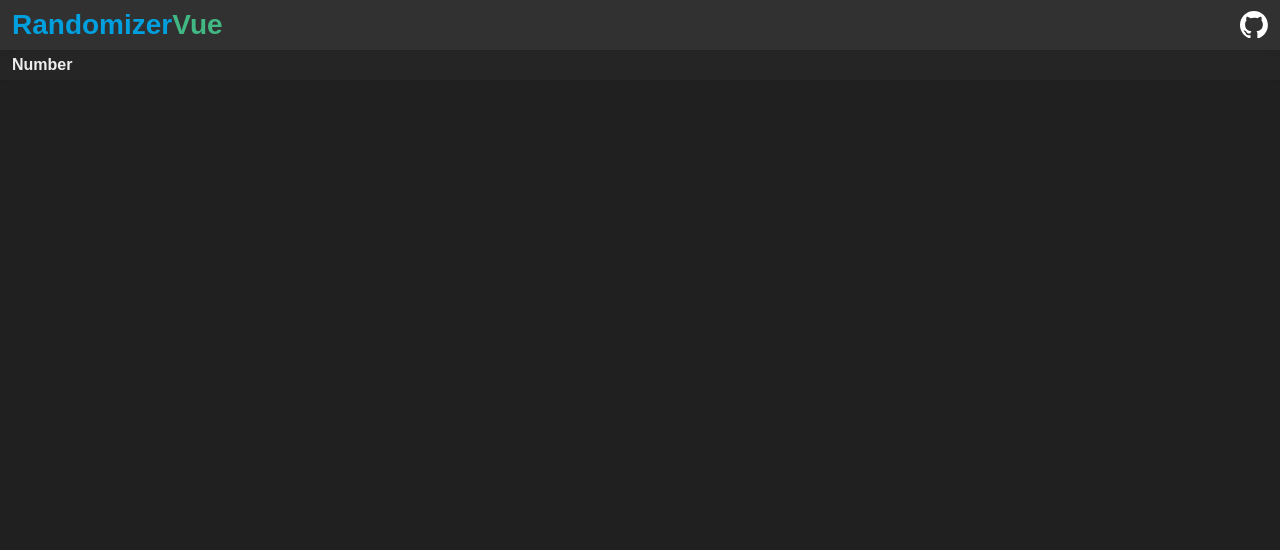
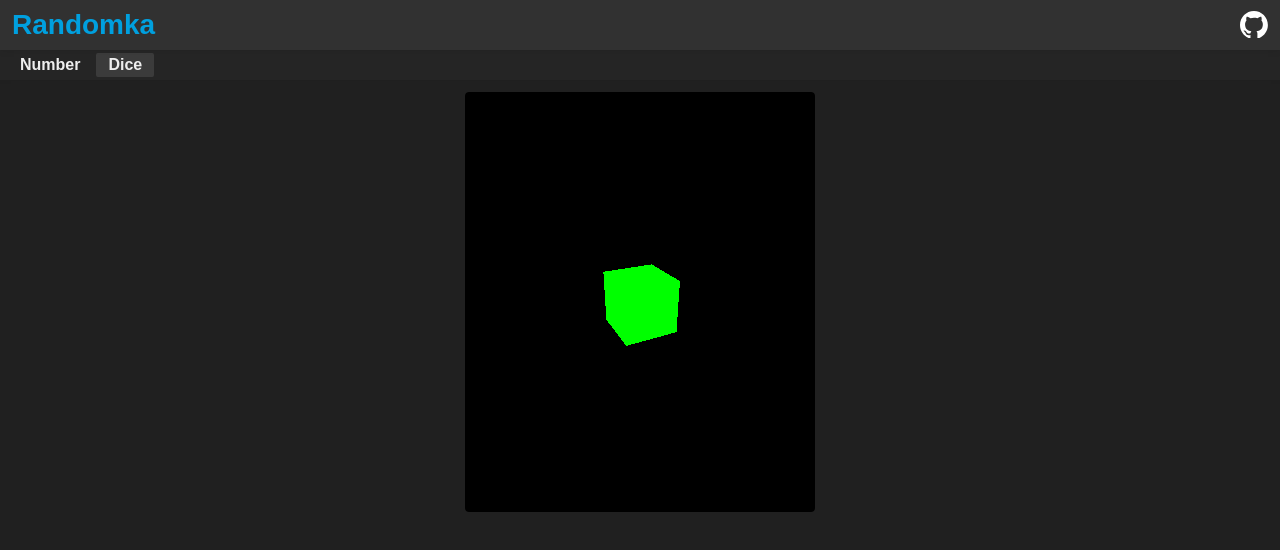
Before and after one commit to abrikosechek/randomizer, a Vue app: page /dice in a window 1280 px wide. Shown: the top 550 px of the page. Built offline with nearby package versions, Linux system fonts and the light colour scheme.

Commit message:
dice page three.js scene

```diff
--- a/package.json
+++ b/package.json
@@ -9,8 +9,10 @@
     "preview": "vite preview"
   },
   "dependencies": {
+    "matija-utils": "^1.0.29",
     "pinia": "^2.3.0",
     "sass-embedded": "^1.83.0",
+    "three": "^0.171.0",
     "vue": "^3.5.13",
     "vue-router": "^4.5.0"
   },
--- a/src/components/Header.vue
+++ b/src/components/Header.vue
@@ -1,7 +1,7 @@
 <template>
   <header class="header">
     <router-link to="/" class="header__logo">
-      Randomizer<span>Vue</span>
+      Randomka
     </router-link>
     <a href="" class="header__github">
       <IconGithubWhite />
@@ -21,6 +21,10 @@ const links = [
   {
     text: "Number",
     path: "number"
+  },
+  {
+    text: "Dice",
+    path: "dice"
   }
 ]
 </script>
@@ -62,6 +66,7 @@ nav {
   gap: 4px;
   width: 100%;
   height: 30px;
+  padding: 3px 8px;
   background: #252525;
   box-shadow: 0px 0px 6px rgba(0, 0, 0, .05);
 
@@ -71,6 +76,7 @@ nav {
     justify-content: center;
     height: 100%;
     padding: 0 12px;
+    border-radius: 2px;
     text-decoration: none;
     font-weight: 600;
     transition: 0.2s;
@@ -83,6 +89,7 @@ nav {
 
     &.router-link-active {
       background: rgba(255, 255, 255, 0.1);
+      cursor: default;
     }
   }
 }
--- /dev/null
+++ b/src/pages/Dice/Dice.vue
@@ -0,0 +1,81 @@
+<template>
+  <div class="page">
+    <div ref="cardComponent" class="card">
+      <!-- <canvas ref="canvasComponent" /> -->
+    </div>
+  </div>
+</template>
+
+<script setup>
+import { ref, onMounted } from "vue"
+import * as THREE from 'three';
+import Button from "@/components/ui/Button.vue"
+
+const cardComponent = ref()
+const canvasComponent = ref();
+
+let scene
+let camera
+let renderer
+let cube
+
+const initScene = () => {
+  const width = cardComponent.value.offsetWidth
+  const height = cardComponent.value.offsetHeight
+
+  scene = new THREE.Scene();
+  camera = new THREE.PerspectiveCamera(75, width / height, 0.1, 1000)
+  renderer = new THREE.WebGLRenderer()
+  renderer.setSize(width, height)
+  cardComponent.value.appendChild(renderer.domElement)
+
+  camera.position.z = 5
+}
+
+const renderScene = () => {
+  function animate() {
+    cube.rotation.x += 0.001;
+    cube.rotation.y += 0.001;
+
+    renderer.render(scene, camera)
+  }
+
+  renderer.setAnimationLoop(animate)
+}
+
+const createCube = () => {
+  const geometry = new THREE.BoxGeometry(1, 1, 1)
+  const material = new THREE.MeshBasicMaterial({ color: 0x00ff00 });
+  cube = new THREE.Mesh(geometry, material)
+  scene.add(cube)
+}
+
+onMounted(() => {
+  initScene()
+  renderScene()
+  createCube()
+})
+</script>
+
+<style scoped lang='scss'>
+.page {
+  width: 100%;
+  max-width: 350px;
+  margin: 0 auto;
+}
+
+.card {
+  width: 100%;
+  aspect-ratio: 1/1.2;
+  background: var(--bg-light);
+  border-radius: 4px;
+  overflow: hidden;
+}
+
+.buttons {
+  display: grid;
+  grid-template-columns: repeat(2, 1fr);
+  margin-top: 4px;
+  gap: 4px;
+}
+</style>
--- /dev/null
+++ b/src/pages/Dice/index.js
@@ -0,0 +1 @@
+export { default as default } from "./Dice.vue"
--- a/src/pages/Number/Number.vue
+++ b/src/pages/Number/Number.vue
@@ -55,6 +55,8 @@ const resultsAmountWarning = ref(null)
 const generatedList = ref([])
 const generatedListAverage = ref(null)
 
+
+
 const getRandomNumber = (min, max) => {
   return Math.floor(Math.random() * (max - min + 1)) + min;
 }
@@ -78,6 +80,9 @@ const generate = () => {
   } else if (Number(resultsAmount.value) < 1) {
     returnError = true
     resultsAmountWarning.value = "value must be higher"
+  } else if (Number(resultsAmount.value) > 1000) {
+    returnError = true
+    resultsAmountWarning.value = "max value is 1000"
   }
 
   if (returnError) return
--- a/src/router/index.js
+++ b/src/router/index.js
@@ -1,10 +1,12 @@
 import { createWebHistory, createRouter } from 'vue-router'
 
 import PageNumber from '@/pages/Number'
+import PageDice from "@/pages/Dice"
 
 const routes = [
   { path: '/', redirect: "/number" },
   { path: '/number', component: PageNumber },
+  { path: '/dice', component: PageDice },
 ]
 
 const router = createRouter({
```
Also changed, not shown: 1 other file (tests, documents, lock files or other folders).
